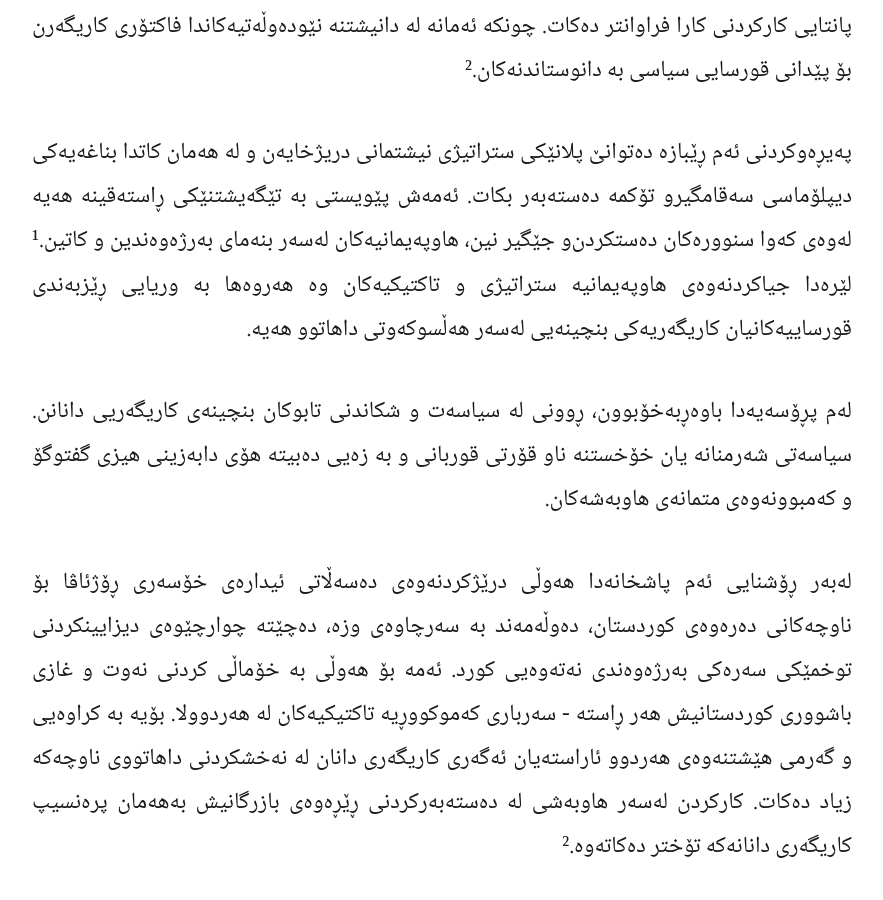
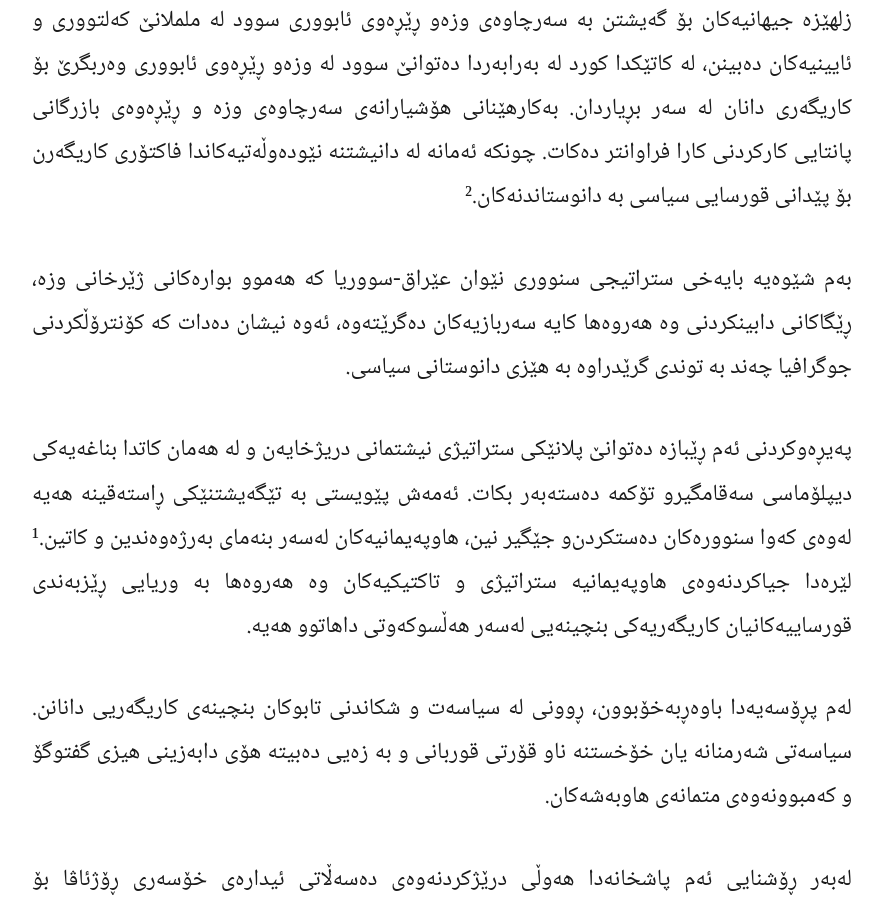
Before and after one commit to age-zero/age-zero.github.io, a Jekyll site: the page built from _posts/2026-02-10-strategie-ku.md, in a window 1280 px wide and 900 px high, scrolled down 3008 px. Shown: the whole window, without its empty margins (198-1081 px from the left). Built offline with Jekyll 4.4.1, drawn with Linux system fonts in a browser that asks for light colours; some of the changed text lies outside the part shown.

Commit message:
add strategie-ku
Konkretes geopolitisches Beispiel ergänzen

```diff
--- a/_posts/2026-02-10-strategie-ku.md
+++ b/_posts/2026-02-10-strategie-ku.md
@@ -37,6 +39,8 @@ cover: /images/202602-strategie-ku-v3.jpg
 لە ڕووانگەی ستراتیژیەوە ئەم هەلومەرجە پێویستی بە گۆڕانکاریەکی بنەڕەتی هەیە لە ئاراستەی سیاسەتی کوردی. تەنها بەرگری یان هەستیارکردن و بزواندنی بیری نەتەوەیی ناتوانێت کاریگەری درێژخایەن مسۆگەر بکات. لە چوارچێوەی ئەم هەلومەرجەدا تێکهەڵکێشکردنی سیستەماتیکی ئامرازە سیاسی و ئابووری و دیپلۆماسیەکان دەتوانێت ئاستی کاریگەریەکان زیاد بکات.
 
 زلهێزە جیهانیەکان بۆ گەیشتن بە سەرچاوەی وزەو ڕێڕەوی ئابووری سوود لە ململانێ‌ کەلتووری و ئایینیەکان دەبینن، لە کاتێکدا کورد لە بەرابەردا دەتوانێ سوود لە وزەو ڕێڕەوی ئابووری وەربگرێ بۆ کاریگەری دانان لە سەر بڕیاردان. بەکارهێنانی هۆشیارانەی سەرچاوەی وزە و ڕێڕەوەی بازرگانی پانتایی کارکردنی کارا فراوانتر دەکات. چونکە ئەمانە لە دانیشتنە نێودەوڵەتیەکاندا فاکتۆری کاریگەرن بۆ پێدانی قورسایی سیاسی بە دانوستاندنەکان.²
+
+بەم شێوەیە بایەخی ستراتیجی سنووری نێوان عێراق-سووریا کە هەموو بوارەکانی ژێرخانی وزە، ڕێگاکانی دابینکردنی وە هەروەها کایە سەربازیەکان دەگرێتەوە، ئەوە نیشان دەدات کە کۆنترۆڵکردنی جوگرافیا چەند بە توندی گرێدراوە بە هێزی دانوستانی سیاسی.
 
 پەیڕەوکردنی ئەم ڕێبازە دەتوانێ پلانێکی ستراتیژی نیشتمانی دریژخایەن‌ و لە هەمان کاتدا بناغەیەکی دیپلۆماسی سەقامگیرو تۆکمە دەستەبەر بکات. ئەمەش پێویستی بە تێگەیشتنێکی ڕاستەقینە هەیە لەوەی کەوا سنوورەکان دەستکردن‌‌و جێگیر نین، هاوپەیمانیەکان لەسەر بنەمای بەرژەوەندین‌ و کاتین.¹ لێرەدا جیاکردنەوەی هاوپەیمانیە ستراتیژی و تاکتیکیەکان وە هەروەها بە وریایی ڕێزبەندی قورساییەکانیان کاریگەریەکی بنچینەیی لەسەر هەڵسوکەوتی داهاتوو هەیە.
 
```
Also changed, not shown: other parts of _posts/2026-02-10-strategie-ku.md (+2 -0 lines).
